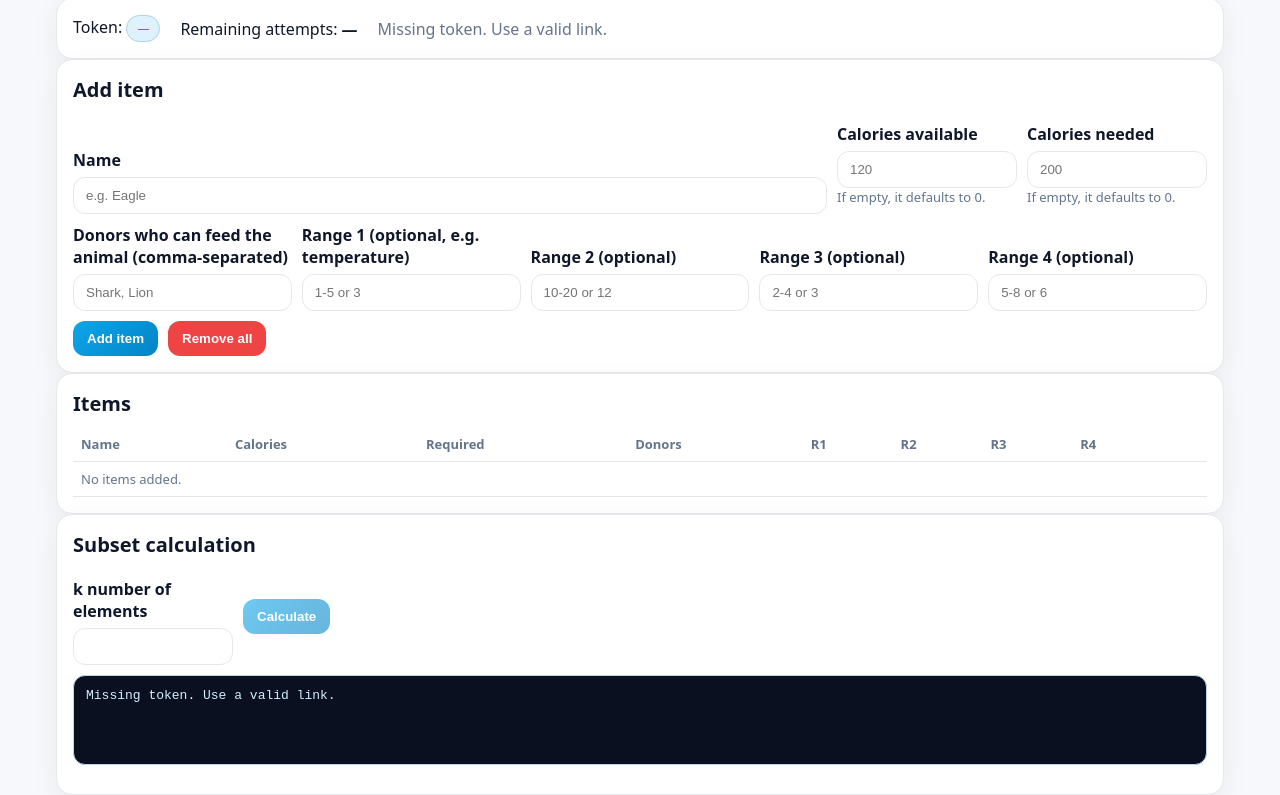
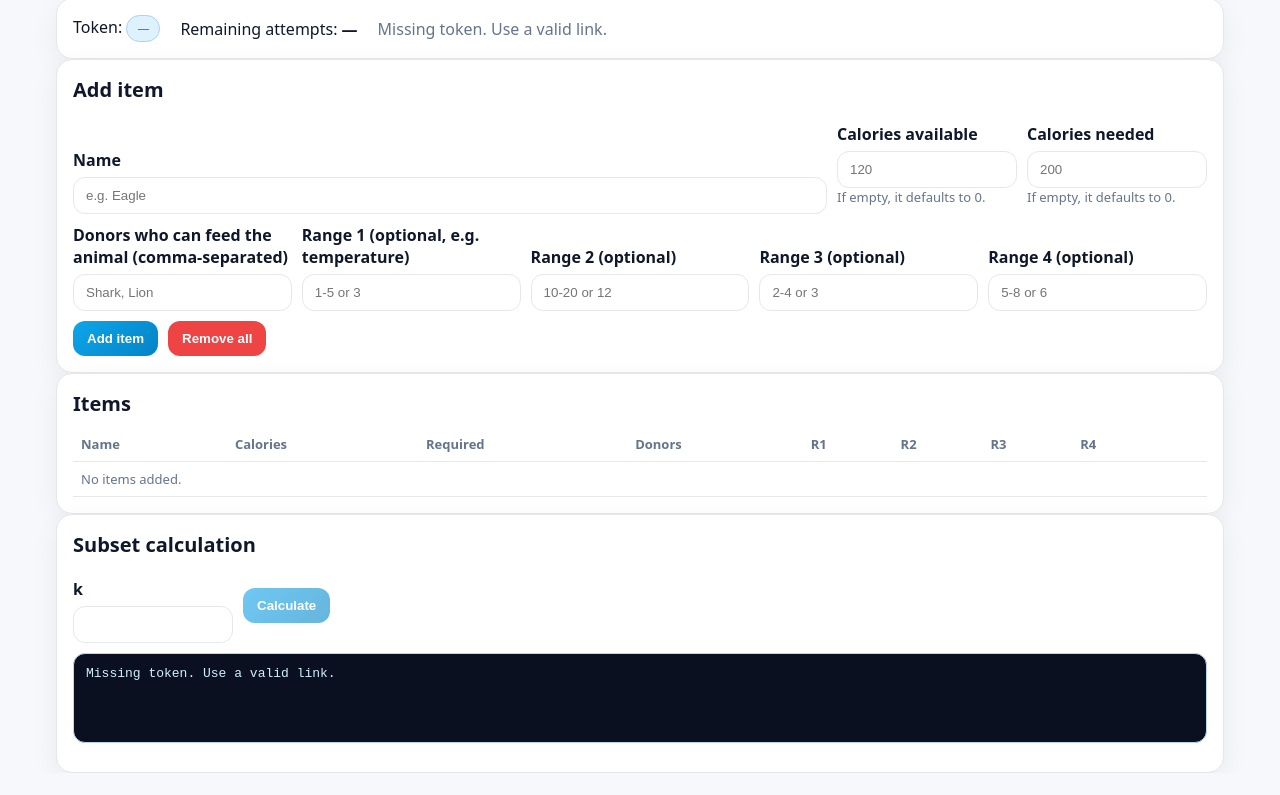
Before and after one commit to FrancescoMorgante0/progetto, a website: page progetto/public/calculator.html in a window 1280 px wide. Shown: the part 83-878 px from the top of the page. After the commit the page ends 856 px from the top, so only its background shows below. Drawn offline with Linux system fonts and the light colour scheme.

Commit message:
Update calculator.html

```diff
--- a/progetto/public/calculator.html
+++ b/progetto/public/calculator.html
@@ -87,7 +87,7 @@
       <h2>Subset calculation</h2>
       <div class="row" style="align-items:center">
         <div style="width:160px">
-          <label>k number of elements</label>
+          <label>k</label>
           <input class="input" type="number" id="k" min="1" />
         </div>
         <button id="btn-calc" type="button" class="btn">Calculate</button>
```
